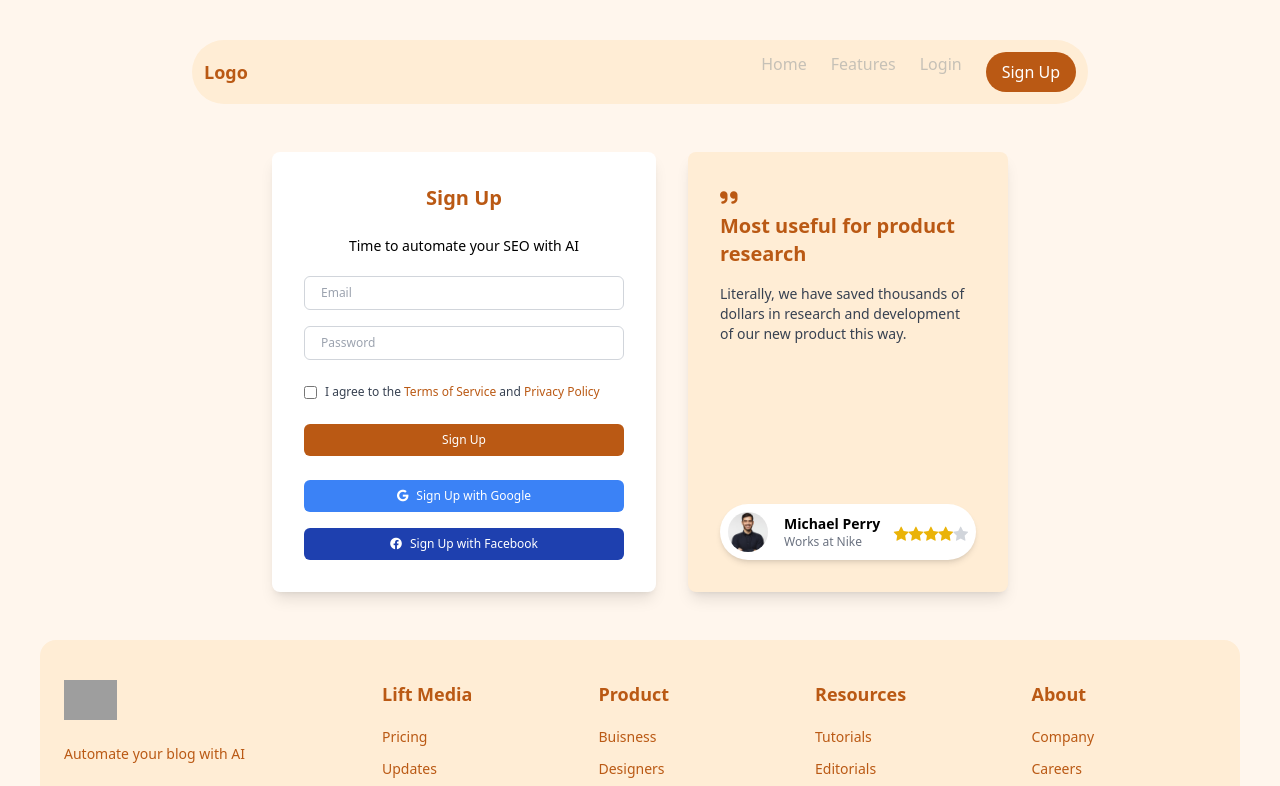
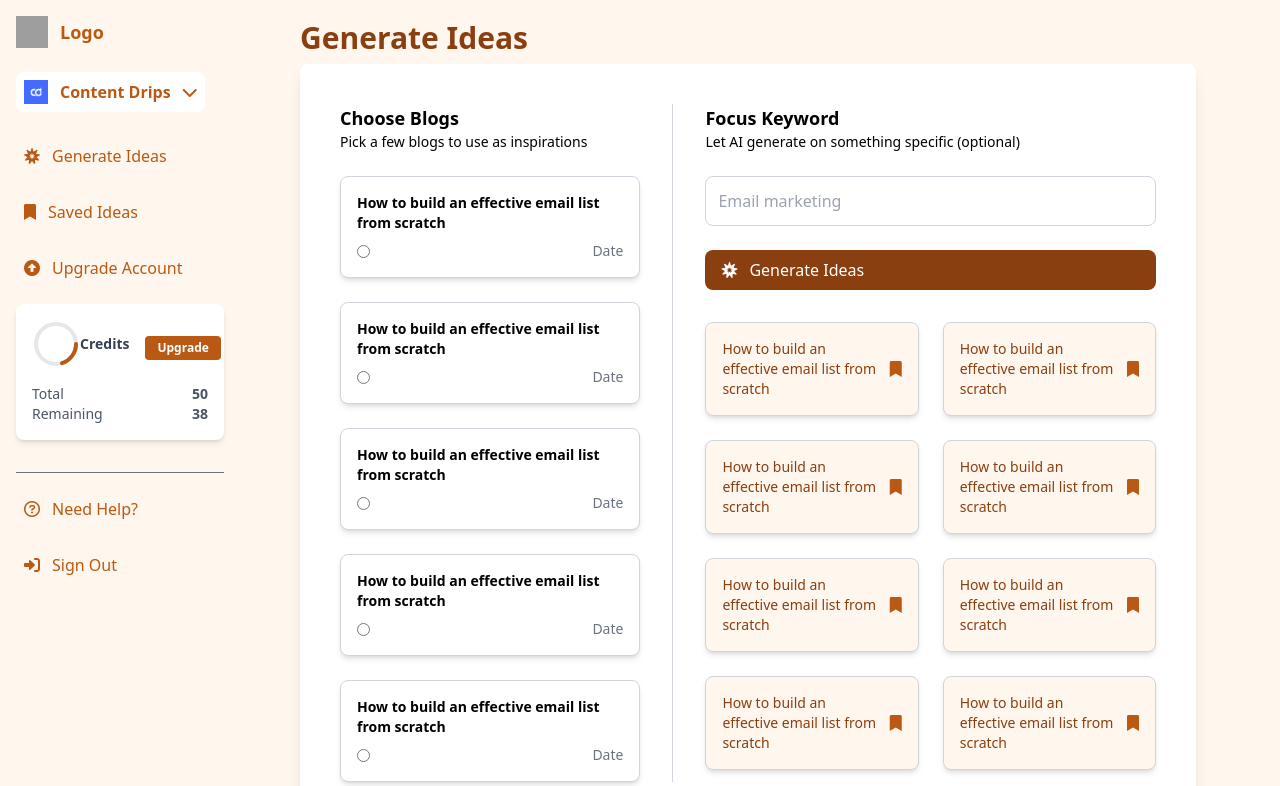
Before and after one commit to RaimaAftab95/ZenklyUpdate, a React (Vite) app: page /generate-idea-choose-blogs in a window 1280 px wide. Before the commit this address led to /signup. Shown: the top 786 px of the page. Built offline with nearby package versions, Linux system fonts and the light colour scheme; grey boxes are pictures that could not be loaded.

Commit message:
Add Generate Idea Choose Blogs Page (#4)

```diff
--- a/src/App.jsx
+++ b/src/App.jsx
@@ -1,18 +1,10 @@
-import { Routes, Route, Navigate } from 'react-router-dom';
-import Signup from './pages/Signup';
-import CreateProject from './pages/CreateProject';
-import GenerateIdea from './pages/GenerateIdea';
+import AppRoutes from './Routes';
 import 'font-awesome/css/font-awesome.min.css';
 
 export default function App() {
   return (
     <div>
-      <Routes>
-        <Route path="/signup" element={<Signup />} />
-        <Route path="/create-project" element={<CreateProject />} />
-        <Route path="/generate-idea" element={<GenerateIdea />} />
-        <Route path="*" element={<Navigate to="/signup" />} />
-      </Routes>
+      <AppRoutes />
     </div>
   );
 }
--- /dev/null
+++ b/src/Routes.jsx
@@ -0,0 +1,20 @@
+import { Routes, Route, Navigate } from 'react-router-dom';
+import Signup from './pages/Signup';
+import CreateProject from './pages/CreateProject';
+import GenerateIdea from './pages/GenerateIdea';
+import GenerateIdeaChooseBlogs from './pages/GenerateIdeaChooseBlogs';
+
+export default function AppRoutes() {
+  return (
+    <Routes>
+      <Route path="/signup" element={<Signup />} />
+      <Route path="/create-project" element={<CreateProject />} />
+      <Route path="/generate-idea" element={<GenerateIdea />} />
+      <Route
+        path="/generate-idea-choose-blogs"
+        element={<GenerateIdeaChooseBlogs />}
+      />
+      <Route path="*" element={<Navigate to="/signup" />} />
+    </Routes>
+  );
+}
--- /dev/null
+++ b/src/components/GetGeneralSuggestions.jsx
@@ -0,0 +1,39 @@
+import { useState } from 'react';
+
+export default function GetGeneralSuggestions() {
+  const [generalSuggestions, setGeneralSuggestions] = useState([]);
+
+  const handleGetSuggestions = () => {
+    const suggestions = [
+      'Top 10 content marketing strategies',
+      'Benefits of blogging for your business',
+      'How to engage your audience effectively',
+      'Best practices for SEO in 2025'
+    ];
+    setGeneralSuggestions(suggestions);
+  };
+
+  return (
+    <div className="mt-10">
+      <button
+        onClick={handleGetSuggestions}
+        className="w-auto cursor-pointer rounded-lg bg-secondary px-6 py-3 text-white hover:bg-primary-light hover:text-primary-dark"
+      >
+        Get General Suggestions
+      </button>
+
+      {generalSuggestions.length > 0 && (
+        <div className="mt-8 space-y-4">
+          <h2 className="text-lg font-bold text-primary-dark">
+            General Suggestions
+          </h2>
+          <ul className="list-disc pl-6 text-left text-sm text-gray-700">
+            {generalSuggestions.map((suggestion, index) => (
+              <li key={index}>{suggestion}</li>
+            ))}
+          </ul>
+        </div>
+      )}
+    </div>
+  );
+}
--- /dev/null
+++ b/src/components/ProgressBox.jsx
@@ -0,0 +1,54 @@
+import PropTypes from 'prop-types';
+
+export default function ProgressBox({ progress }) {
+  return (
+    <div className="mx-4 rounded-lg bg-white p-4 shadow-md">
+      <div className="flex items-center justify-between">
+        <div className="relative flex items-center justify-center">
+          <svg className="h-12 w-12">
+            <circle
+              className="text-gray-200"
+              strokeWidth="4"
+              stroke="currentColor"
+              fill="transparent"
+              r="20"
+              cx="24"
+              cy="24"
+            />
+            <circle
+              className="text-primary"
+              strokeWidth="4"
+              strokeDasharray="125.6"
+              strokeDashoffset={125.6 - (125.6 * progress) / 100}
+              strokeLinecap="round"
+              stroke="currentColor"
+              fill="transparent"
+              r="20"
+              cx="24"
+              cy="24"
+            />
+          </svg>
+
+          <span className="text-sm font-bold text-gray-700">Credits</span>
+        </div>
+        <div className="ml-4 flex flex-col items-start">
+          <button className="mt-2 rounded bg-primary px-3 py-1 text-xs font-semibold text-white hover:bg-primary-dark">
+            Upgrade
+          </button>
+        </div>
+      </div>
+      <div className="mt-4 flex justify-between text-sm text-gray-600">
+        <span>Total</span>
+        <span className="font-semibold">50</span>
+      </div>
+      <div className="flex justify-between text-sm text-gray-600">
+        <span>Remaining</span>
+        <span className="font-semibold">38</span>
+      </div>
+    </div>
+  );
+}
+// Prop validation
+ProgressBox.propTypes = {
+  progress: PropTypes.number.isRequired
+};
--- a/src/components/Sidebar.jsx
+++ b/src/components/Sidebar.jsx
@@ -1,4 +1,6 @@
 import { useState } from 'react';
+import { useLocation } from 'react-router-dom';
+import ProgressBox from '../components/ProgressBox';
 
 export default function Sidebar() {
   const [isMenuOpen, setIsMenuOpen] = useState(false);
@@ -6,6 +8,9 @@ export default function Sidebar() {
 
   const toggleMenu = () => setIsMenuOpen(!isMenuOpen);
   const toggleDropdown = () => setIsDropdownOpen(!isDropdownOpen);
+
+  const progress = 20;
+  const location = useLocation();
 
   return (
     <>
@@ -29,9 +34,7 @@ export default function Sidebar() {
             : '-translate-x-full bg-secondary-light'
         } fixed left-0 top-0 z-40 h-full w-60 transform text-primary transition-transform duration-300 md:relative md:block md:translate-x-0 md:bg-secondary-light`}
       >
-        {/* Top Section */}
         <div className="space-y-6 p-4">
-          {/* Logo */}
           <div className="flex items-center space-x-3">
             <img src="/images/logo.png" alt="Logo" className="h-8 w-8" />
             <span className="text-lg font-bold">Logo</span>
@@ -86,6 +89,10 @@ export default function Sidebar() {
           </nav>
         </div>
 
+        {location.pathname !== '/generate-idea' && (
+          <ProgressBox progress={progress} />
+        )}
+
         {/* Bottom Section */}
         <div className="p-4">
           <hr className="my-4 border-gray-500" />
--- /dev/null
+++ b/src/pages/GenerateIdeaChooseBlogs.jsx
@@ -0,0 +1,88 @@
+import Sidebar from '../components/Sidebar';
+import GetGeneralSuggestions from '../components/GetGeneralSuggestions';
+
+export default function GenerateIdeaChooseBlogs() {
+  return (
+    <div className="flex min-h-screen bg-secondary-light">
+      <Sidebar />
+      <main className="flex-1 p-5 md:ml-10">
+        <h1 className="mb-2 text-left text-3xl font-bold text-primary-dark">
+          Generate Ideas
+        </h1>
+
+        {/* Main Content Box */}
+        <div className="w-full max-w-4xl rounded-lg bg-white p-10 text-center shadow-lg">
+          <div className="mb-8">
+            {/* Container for Both Columns */}
+            <div className="mb-8 flex flex-col space-y-8 md:flex-row md:space-x-8 md:space-y-0">
+              <div className="flex-[0.4] text-left">
+                <h2 className="text-lg font-bold">Choose Blogs</h2>
+                <p className="text-sm">
+                  Pick a few blogs to use as inspirations
+                </p>
+
+                <div className="mt-6 space-y-6">
+                  {[...Array(5)].map((_, index) => (
+                    <div
+                      key={index}
+                      className="rounded-lg border border-gray-300 bg-white p-4 shadow-md"
+                    >
+                      <p className="text-sm font-semibold">
+                        How to build an effective email list from scratch
+                      </p>
+                      <div className="mt-2 flex items-center justify-between">
+                        <input type="radio" name="blog" />
+                        <span className="text-sm text-gray-500">Date</span>
+                      </div>
+                    </div>
+                  ))}
+                </div>
+              </div>
+
+              <div className="hidden border-l border-gray-300 md:block"></div>
+
+              <div className="flex-[0.6] text-left">
+                <h2 className="text-lg font-bold">Focus Keyword</h2>
+                <p className="text-sm">
+                  Let AI generate on something specific (optional)
+                </p>
+
+                <div className="my-6">
+                  <input
+                    type="text"
+                    placeholder="Email marketing"
+                    className="w-full rounded-lg border border-gray-300 p-3 focus:border-primary focus:outline-none"
+                  />
+                </div>
+
+                <div className="mb-8 flex w-auto cursor-pointer items-center space-x-3 rounded-lg bg-primary-dark px-4 py-2 text-white hover:bg-secondary-light hover:text-primary sm:hover:bg-primary-light">
+                  <i className="fas fa-bahai hover:text-primary"></i>
+                  <span>Generate Ideas</span>
+                </div>
+
+                <div className="space-y-6">
+                  {[...Array(4)].map((_, rowIndex) => (
+                    <div key={rowIndex} className="flex space-x-6">
+                      {[...Array(2)].map((_, colIndex) => (
+                        <div
+                          key={colIndex}
+                          className="flex items-center space-x-3 rounded-lg border border-gray-300 bg-secondary-light p-4 shadow-md"
+                        >
+                          <p className="flex-1 text-sm text-primary-dark">
+                            How to build an effective email list from scratch
+                          </p>
+                          <i className="fas fa-bookmark text-primary"></i>
+                        </div>
+                      ))}
+                    </div>
+                  ))}
+                </div>
+              </div>
+            </div>
+          </div>
+          <GetGeneralSuggestions />
+        </div>
+      </main>
+    </div>
+  );
+}
```
